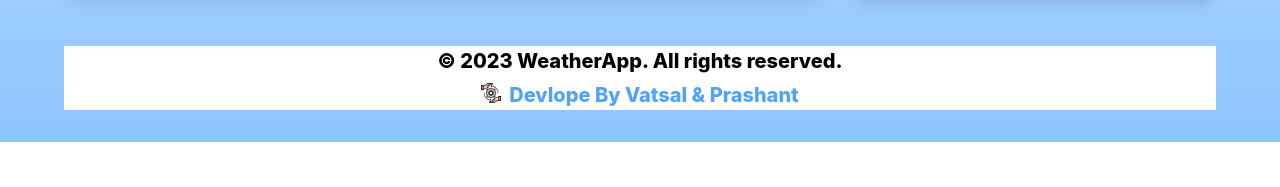
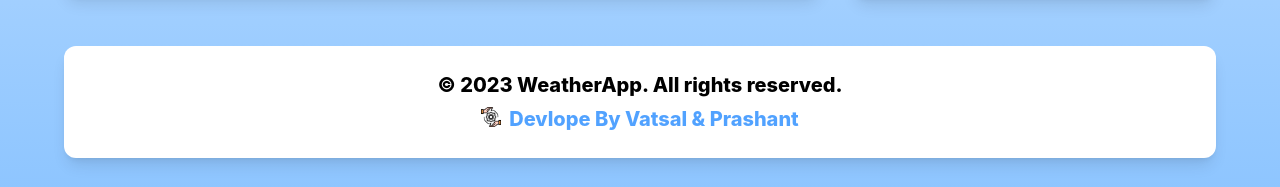
Before and after one commit to vatsal3030/weather-forecasting-app, a React (Vite) app in the folder weather/: page / in a window 1280 px wide. Shown: the part 1004-1191 px from the top of the page. Before the commit the page ends 1146 px from the top, so only its background shows below. Built offline with nearby package versions, Linux system fonts and the light colour scheme; no server answers.

Commit message:
second commit

```diff
--- a/weather/src/components/Home.jsx
+++ b/weather/src/components/Home.jsx
@@ -242,7 +242,7 @@
         </main>
 
         {/* Footer */}
-        <footer className="w-full bg-white mt-12 text-center font-extrabold  text-black text-[20px]">
+        <footer className="w-full bg-white mt-12 text-center font-extrabold  text-black text-[20px] rounded-xl shadow-lg p-6 hover:scale-[1.04] transition-all duration-500 ease-in-out">
           <p>© 2023 WeatherApp. All rights reserved.</p>
           <div className='flex flex-row w-full justify-center items-center space-x-2 '>
             <img src={devlopeImg} alt="devlope" className="w-5 h-5" />
```
